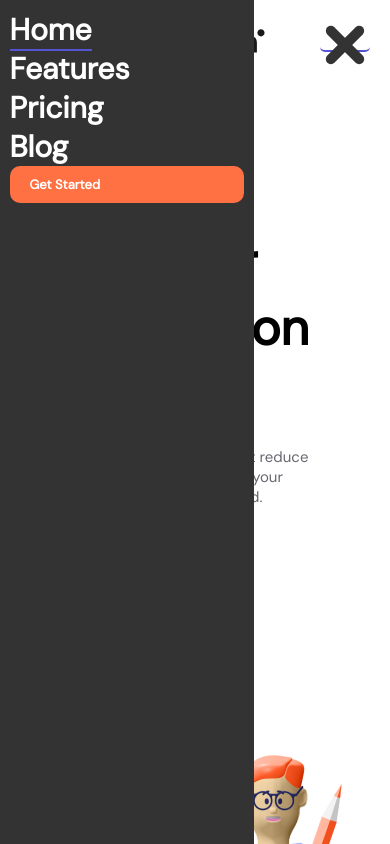
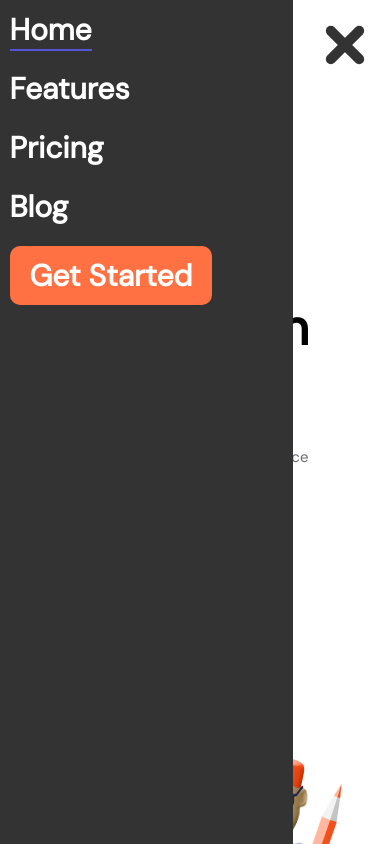
Before and after one commit to ilyadmtr/logoipsum, a plain HTML site: page index.html in a window 390 px wide. Both pictures are taken after a click on the element 345 px from the left and 45 px from the top of the page. Shown: the top 844 px of the page. Drawn offline with Linux system fonts and the light colour scheme.

Commit message:
amendments

```diff
--- a/script/main.js
+++ b/script/main.js
@@ -1,4 +1,4 @@
 document.querySelector('.burger').addEventListener('click', function(){
-  document.querySelector('.burger span').classList.toggle('active');
+  document.querySelector('.burger span').classList.toggle('active_b');
   document.querySelector('.menu').classList.toggle("animate");
 })
--- a/styles/style.scss
+++ b/styles/style.scss
@@ -353,23 +353,23 @@ nav{
     bottom: -20px;
     transition: bottom 300ms 300ms, transform 300ms cubic-bezier(0.23, 1, 0.32, 1);
   }
-  .burger span.active:before{
+  .burger span.active_b:before{
     content: "";
     top: 0px;
     transform: rotate(45deg);
     transition: top 300ms, transform 300ms 300ms cubic-bezier(0.68, -0.55, 0.265, 1.55);
   }
-  .burger span.active:after{
+  .burger span.active_b:after{
     content: "";
     bottom: 0;
     transform: rotate(-45deg);
     transition: bottom 300ms, transform 300ms 300ms cubic-bezier(0.68, -0.55, 0.265, 1.55);
   }
-  .burger span.active{
+  .burger span.active_b{
     background: rgba(255, 255, 255, 0);
   }
   .menu{
-    width: 60%;
+    width: 70%;
     height: 100vh;
     background: #333;
     color: #ccc;
@@ -380,19 +380,22 @@ nav{
     transition: left 500ms cubic-bezier(0.68, -0.55, 0.265, 1.55);
 
     flex-flow: column wrap;
-    li{
-
-      .menu__item{
+   align-content: flex-start;
+   align-items: flex-start;
+   li{
+margin-bottom: 20px;
+     .menu__item{
+        text-align: left;
       color: white;
       font-size: 30px;
       &:hover{
         color: $orange;
       }
-      .btn{
-        display: block;
-      }
     }
-    }
+  }
+  .btn{
+    font-size: 30px;
+  }
   }
   .menu.animate{
     left: 0%;
```
Also changed, not shown: styles/style.css, 1 other file.
